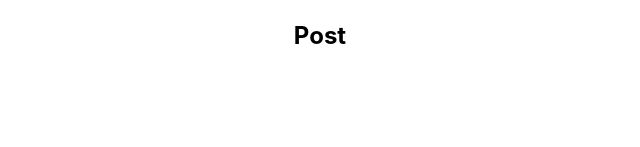
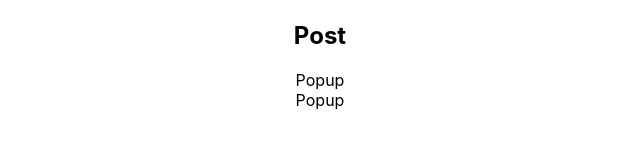
Before and after one commit to angor78/git-learn, a React (Create React App) app: page / in a window 1280 px wide. Shown: the part 243-390 px from the top of the page, without its empty margins (320-960 px from the left). Built offline with nearby package versions, Linux system fonts and the light colour scheme.

Commit message:
add popups

```diff
--- a/src/App.tsx
+++ b/src/App.tsx
@@ -13,6 +13,8 @@ function App() {
     <User/>
     <Post/>
     <Post/>
+      <div>Popup</div>
+      <div>Popup</div>
     </div>
   );
 }
```
